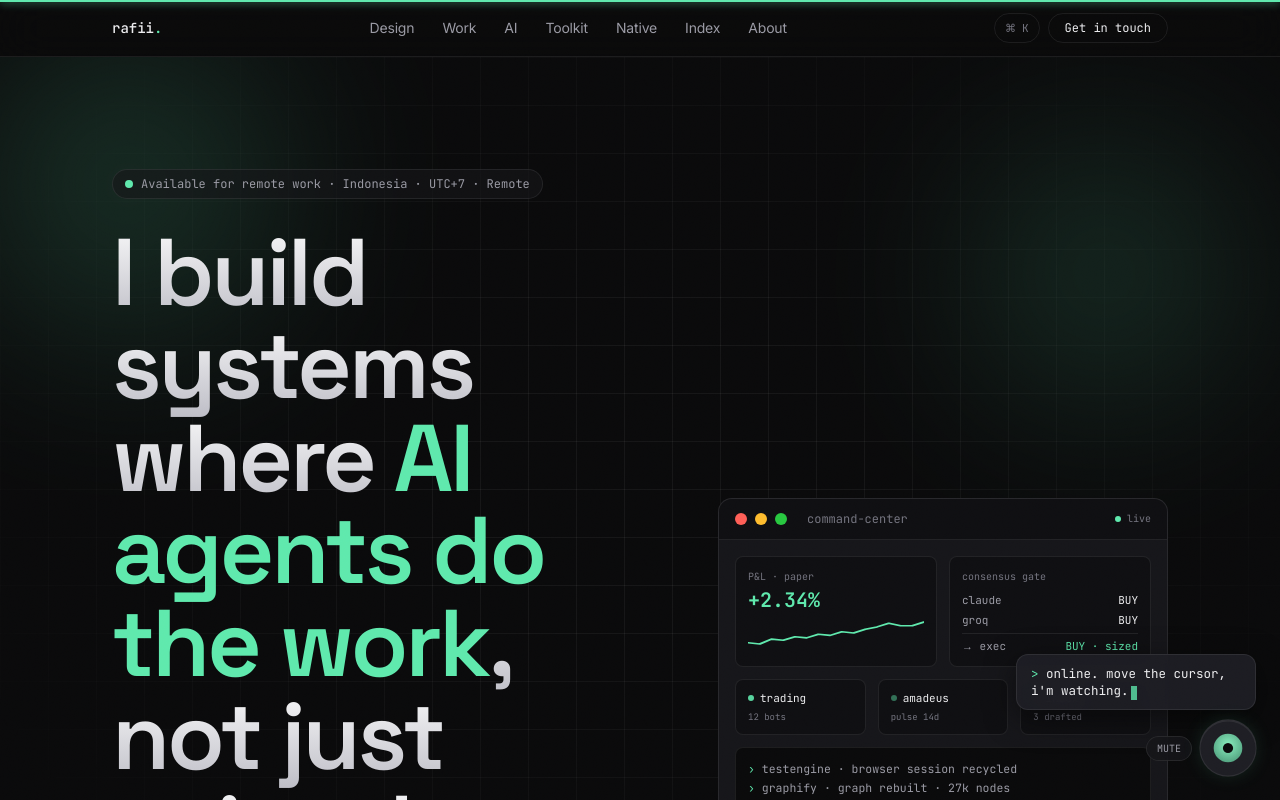
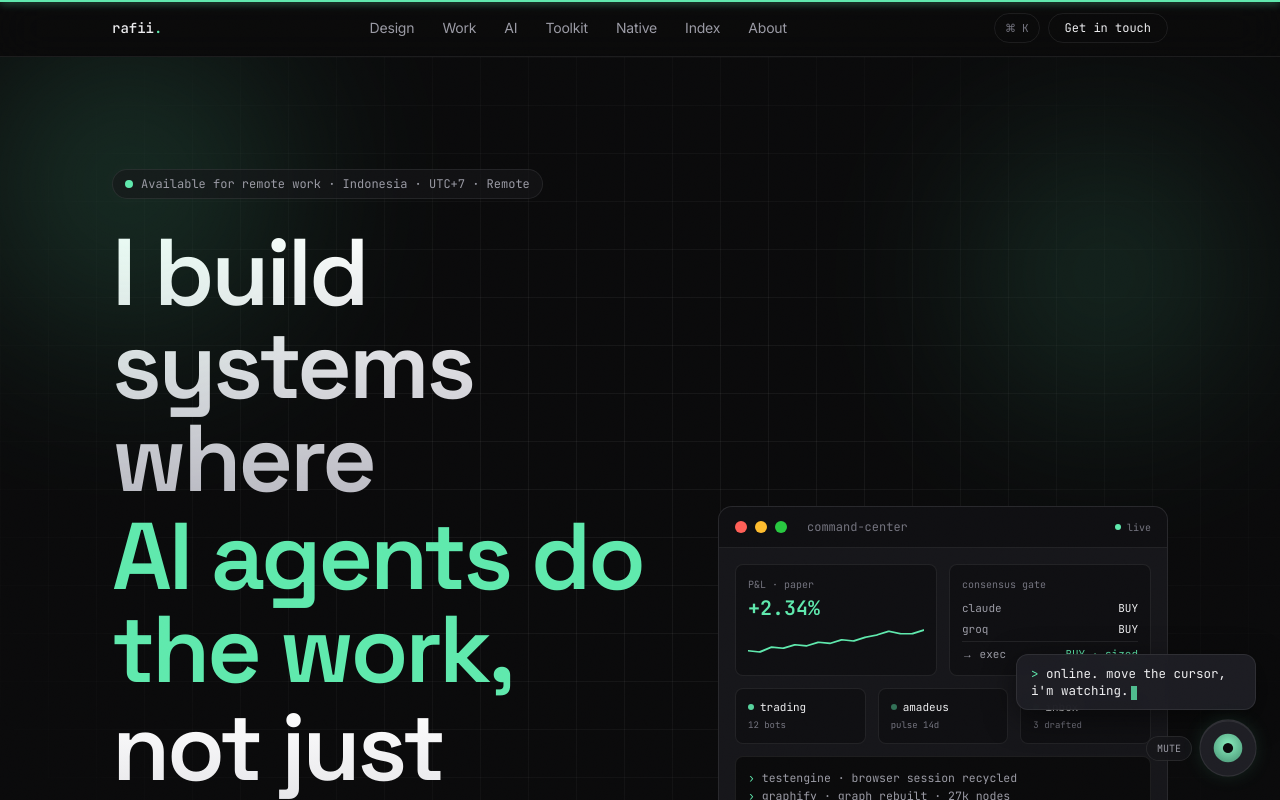
Before and after one commit to rafiimanggala/porto-web, a Next.js app: page / in a window 1280 px wide. Shown: the top 800 px of the page. Built offline with nearby package versions, Linux system fonts and the light colour scheme.

Commit message:
feat(hero): line-mask headline reveal, reduced-motion safe

```diff
--- a/src/components/Hero.tsx
+++ b/src/components/Hero.tsx
@@ -4,6 +4,7 @@ import Scramble from "./ui/Scramble";
 import Magnetic from "./ui/Magnetic";
 import CountUp from "./ui/CountUp";
 import CommandCenter from "./CommandCenter";
+import LineMask from "./ui/LineMask";
 
 export default function Hero() {
   return (
@@ -35,13 +36,15 @@ export default function Hero() {
             </div>
           </Reveal>
 
-          <Reveal delay={0.05}>
-            <h1 className="t-hero">
-              <span className="text-grad">I build systems where </span>
-              <span className="text-accent">AI agents do the work</span>
-              <span className="text-grad">, not just write the code.</span>
-            </h1>
-          </Reveal>
+          <h1 className="t-hero">
+            <LineMask
+              lines={[
+                { text: "I build systems where", className: "text-grad" },
+                { text: "AI agents do the work,", className: "text-accent" },
+                { text: "not just write the code.", className: "text-grad" },
+              ]}
+            />
+          </h1>
 
           <Reveal delay={0.1}>
             <p className="t-lead mt-7 max-w-xl text-dim">
--- /dev/null
+++ b/src/components/ui/LineMask.tsx
@@ -0,0 +1,36 @@
+"use client";
+
+import { motion, useReducedMotion } from "framer-motion";
+
+type Line = { text: string; className?: string };
+
+export default function LineMask({ lines }: { lines: Line[] }) {
+  const reduce = useReducedMotion();
+  if (reduce) {
+    return (
+      <>
+        {lines.map((l, i) => (
+          <span key={i} className={l.className}>
+            {l.text}
+          </span>
+        ))}
+      </>
+    );
+  }
+  return (
+    <>
+      {lines.map((l, i) => (
+        <span key={i} className="block overflow-hidden pb-[0.06em]">
+          <motion.span
+            className={`block ${l.className ?? ""}`}
+            initial={{ y: "110%" }}
+            animate={{ y: 0 }}
+            transition={{ duration: 0.7, delay: 0.1 + i * 0.08, ease: [0.16, 1, 0.3, 1] }}
+          >
+            {l.text}
+          </motion.span>
+        </span>
+      ))}
+    </>
+  );
+}
```
